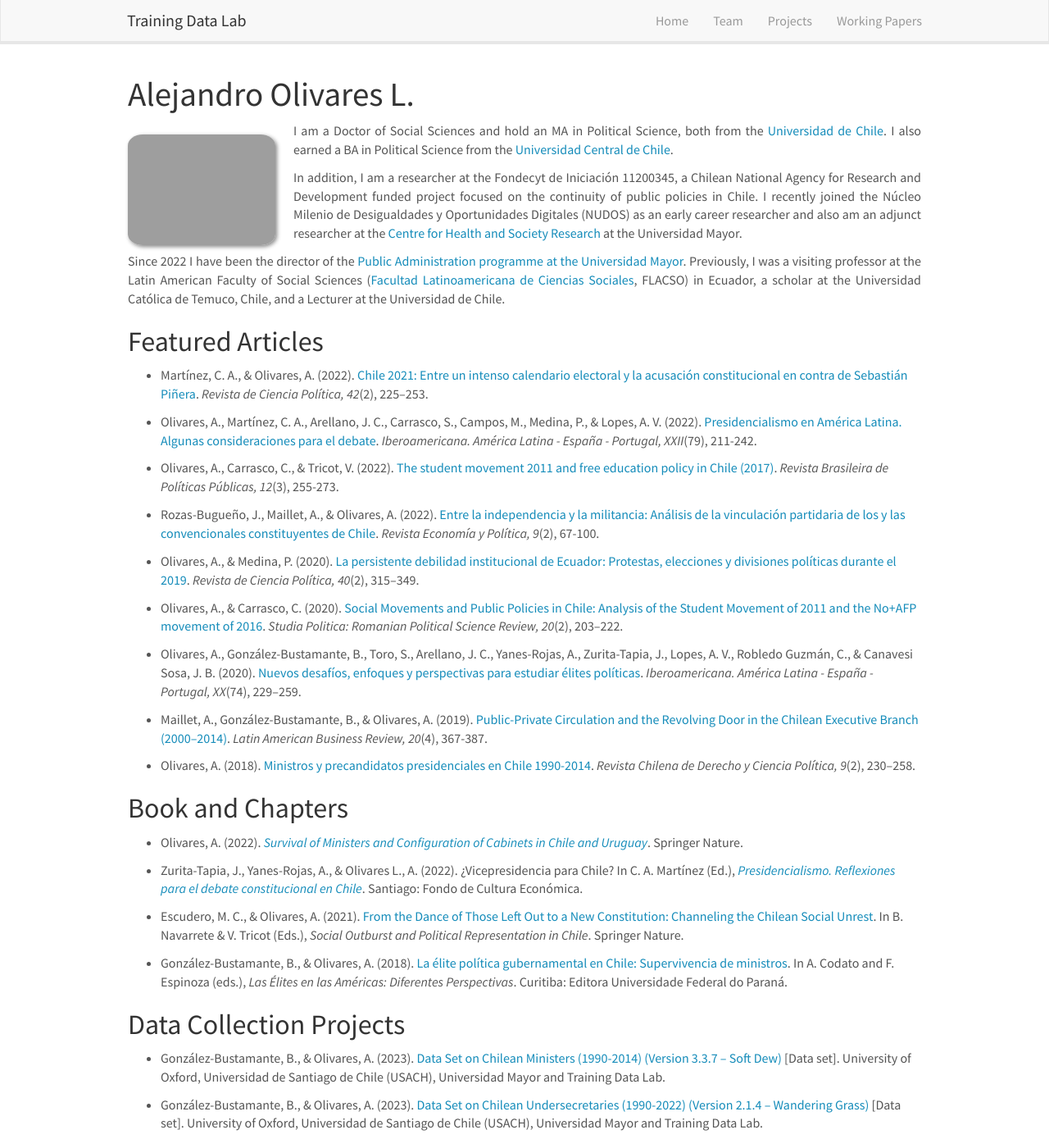
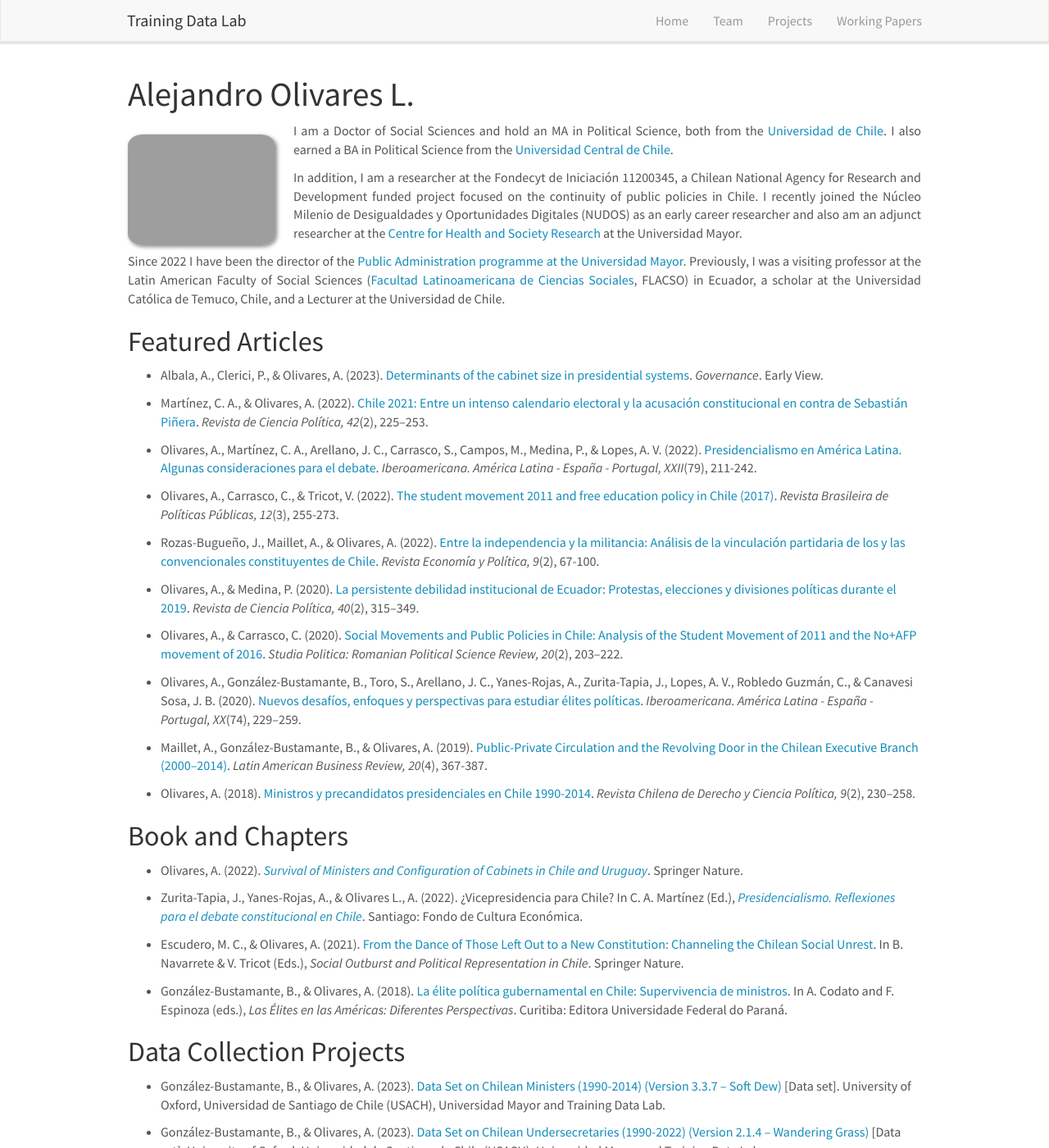
Before and after one commit to training-datalab/old-training-datalab.com, a Jekyll site: the page built from _pages/aolivares.md, in a window 1280 px wide and 1400 px high. Shown: the whole window at 82% size. Built offline with Jekyll 4.4.1, drawn with Linux system fonts in a browser that asks for light colours; nearby versions of some CDN libraries; some of the changed lines change nothing that is shown; some of the changed text lies outside the part shown.

Commit message:
Update aolivares.md

```diff
--- a/_pages/aolivares.md
+++ b/_pages/aolivares.md
@@ -17,6 +17,8 @@ permalink: /team/aolivares/
 <p align=" justify">Since 2022 I have been the director of the <a href="https://www.umayor.cl/um/carreras/administracion-publica-santiago/10000" target="_blank">Public Administration programme at the Universidad Mayor</a>. Previously, I was a visiting professor at the Latin American Faculty of Social Sciences (<a href="https://www.flacso.edu.ec/en/inicio" target="_blank">Facultad Latinoamericana de Ciencias Sociales</a>, FLACSO) in Ecuador, a scholar at the Universidad Católica de Temuco, Chile, and a Lecturer at the Universidad de Chile.</p>
 
 ## Featured Articles
+
+- Albala, A., Clerici, P., & Olivares, A. (2023). <a href="https://doi.org/10.1111/gove.12803" target="_blank">Determinants of the cabinet size in presidential systems</a>. *Governance*. Early View.
 
 - Martínez, C. A., & Olivares, A. (2022). <a href="https://doi.org/10.4067/s0718-090x2022005000119" target="_blank">Chile 2021: Entre un intenso calendario electoral y la acusación constitucional en contra de Sebastián Piñera</a>. *Revista de Ciencia Política, 42*(2), 225–253.
 
@@ -60,4 +62,4 @@ ORCID iD: <a href="https://orcid.org/0000-0001-6934-2437" target="_blank">https:
 <!-- Personal website: <a href="" target="_blank"></a><br /> -->
 <!-- Institutional website: <a href="" target="_blank"></a><br /> -->
 <br />
-<small>Last updated: April 21, 2023.</small>
+<small>Last updated: May 31, 2023.</small>
```
